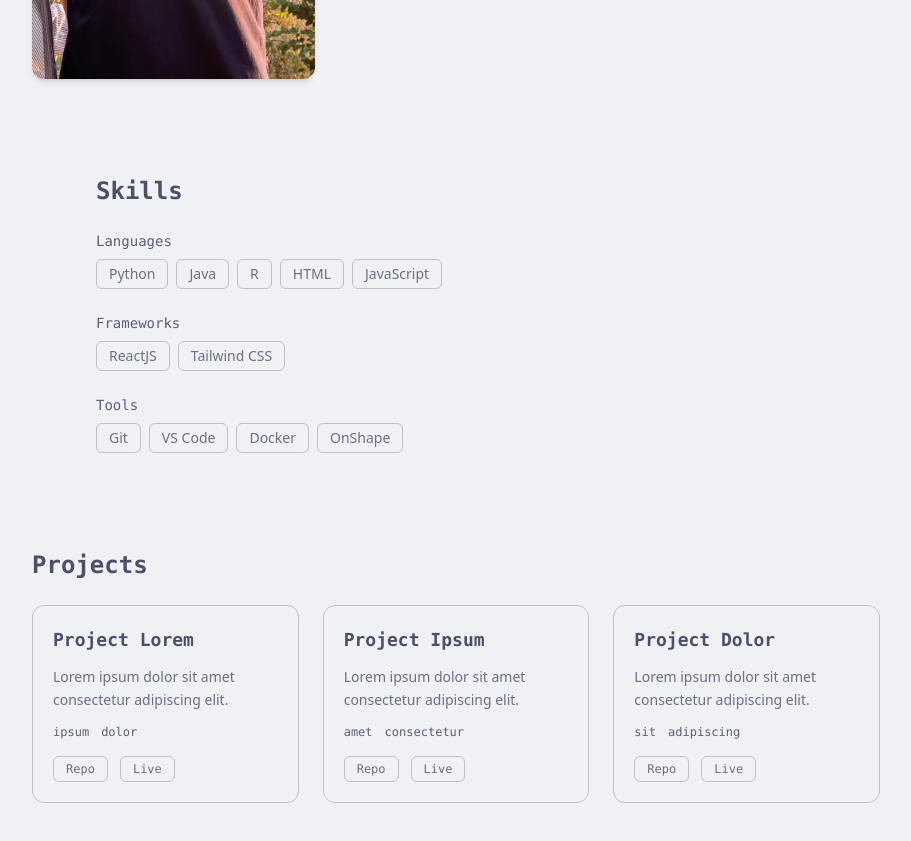
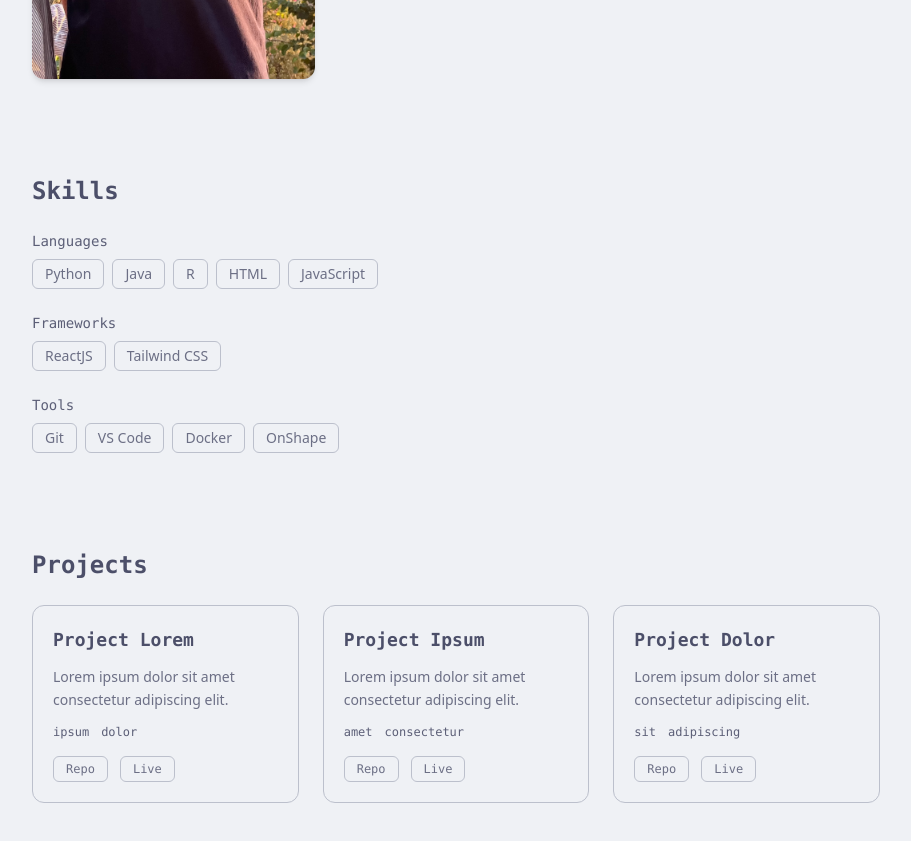
Before and after one commit to devxfu/personal-site, a React (Vite) app: page / in a window 1280 px wide. Shown: the part 1340-2181 px from the top of the page, without its empty margins (184-1095 px from the left). Built offline with nearby package versions, Linux system fonts and the light colour scheme.

Commit message:
FIX: Aligned Section Heading

```diff
--- a/src/components/Skills.jsx
+++ b/src/components/Skills.jsx
@@ -3,7 +3,7 @@
 export default function Skills() {
   return (
     <section id="skills" className="scroll-mt-(--nav-h)">
-      <div className="mx-auto w-full max-w-3xl px-6 py-12">
+      <div className="mx-auto w-full max-w-4xl px-6 py-12">
         <h2 className="font-mono text-2xl font-semibold text-text">Skills</h2>
         <div className="mt-6 space-y-6">
           {Object.entries(skills).map(([key, group]) => (
```
